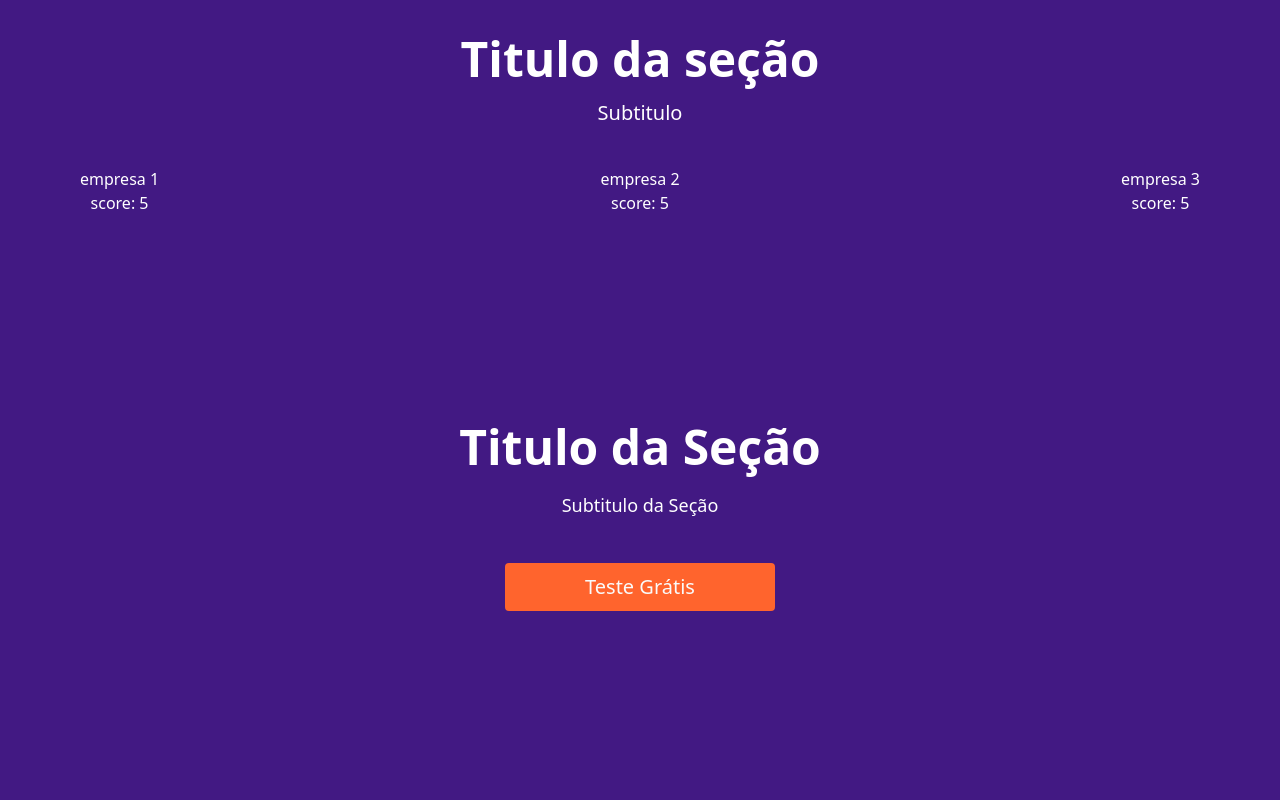
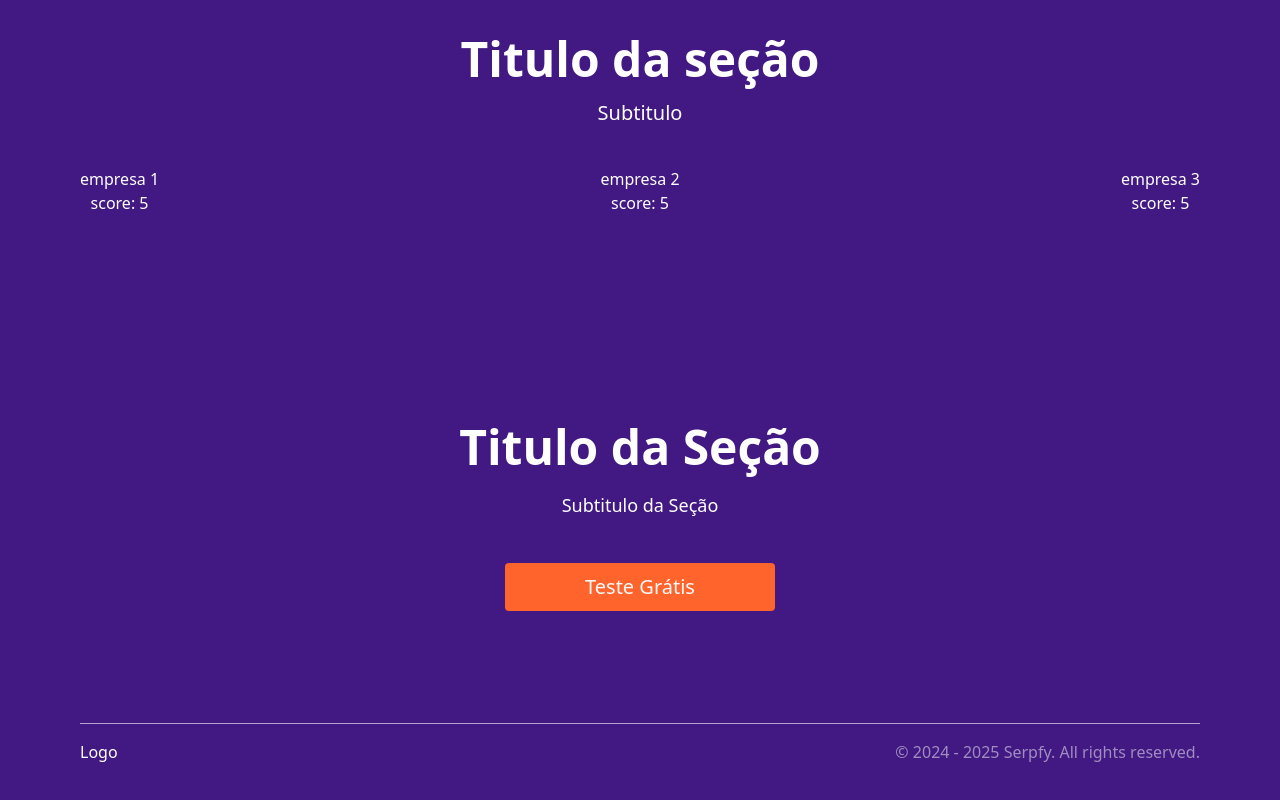
Before and after one commit to GabrielSilveira97/serpfy, a React (Vite) app: page / in a window 1280 px wide. Shown: the part 3234-4034 px from the top of the page. Before the commit the page ends 3845 px from the top, so only its background shows below. Built offline with nearby package versions, Linux system fonts and the light colour scheme.

Commit message:
feat: add Footer

```diff
--- a/src/App.tsx
+++ b/src/App.tsx
@@ -1,6 +1,7 @@
 import AISectionComponent from "./components/layout/AISection"
 import CommentsSectionComponent from "./components/layout/Comments"
 import CTASectionComponent from "./components/layout/CTASection"
+import FooterComponent from "./components/layout/Footer"
 import HeroComponent from "./components/layout/Hero"
 import MetricsSectionComponent from "./components/layout/Metrics"
 import NavbarComponent from "./components/layout/Navbar"
@@ -22,6 +23,7 @@ function App() {
       <CommentsSectionComponent/>
       <ScoreSectionComponent/>
       <CTASectionComponent/>
+      <FooterComponent/>
     </main>
   )
 }
--- /dev/null
+++ b/src/components/layout/Footer.tsx
@@ -0,0 +1,13 @@
+const FooterComponent = () => {
+    return(
+        <footer className="px-2 md:px-20 pt-28 pb-5">
+            <div className="border-t border-white/60 flex justify-between py-4">
+                <h1>Logo</h1>
+                <h2 className="text-white/50 ">© 2024 - 2025 Serpfy. All rights reserved.</h2>
+            </div>
+        </footer>
+    )
+}
+
+
+export default FooterComponent
```
